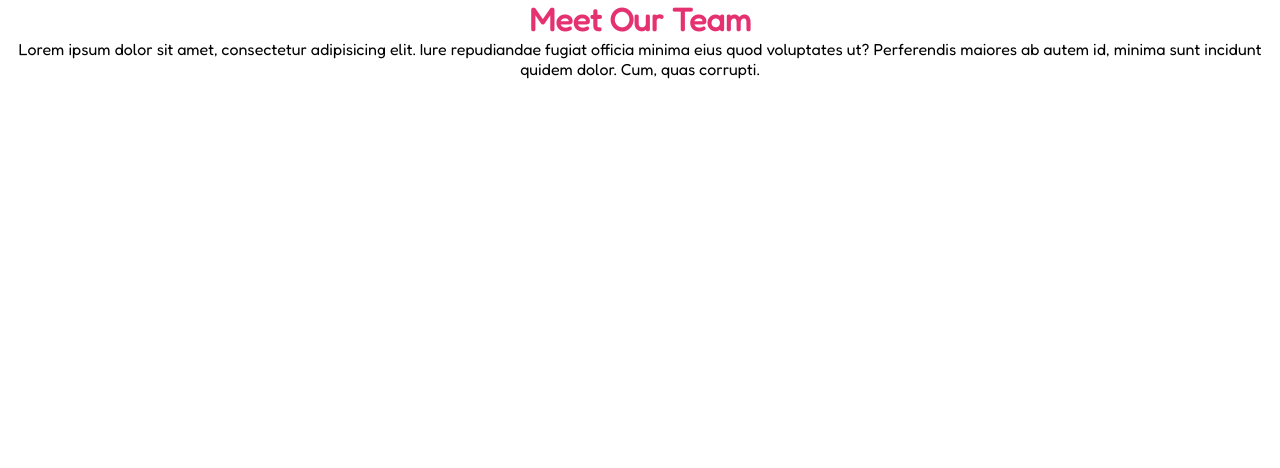
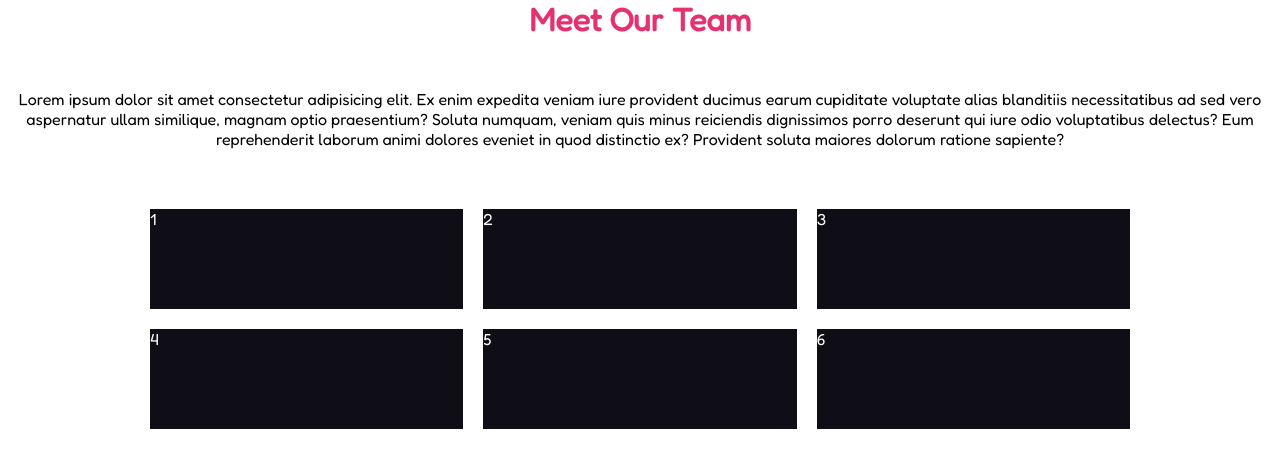
Before and after one commit to RiccardoImperato/html-css-float-cards, a plain HTML site: page index.html in a window 1280 px wide. Drawn offline with Linux system fonts and the light colour scheme.

Commit message:
feat: struttura delle cards

```diff
--- a/css/style.css
+++ b/css/style.css
@@ -6,7 +6,7 @@
     box-sizing: border-box;
 }
 
-/* common */
+/* typography */
 
 body {
     font-family: 'Fredoka', sans-serif;
@@ -16,9 +16,36 @@ body {
 
 h1 {
     color: #e53170;
+    margin-bottom: 50px;
+}
+
+h1+p {
+    margin-bottom: 50px;
 }
 
 header {
     margin: 0 auto;
     text-align: center;
 }
+
+/* main  */
+
+.container {
+    max-width: 1000px;
+    margin: 0 auto;
+}
+
+.clearfix::after {
+    content: "";
+    clear: both;
+    display: block;
+}
+
+.card {
+    width: calc(100% / 3 - 20px);
+    height: 100px;
+    margin: 10px;
+    color: white;
+    background-color: #0f0e17;
+    float: left;
+}
--- a/index.html
+++ b/index.html
@@ -19,13 +19,43 @@
 
     <!-- intestazione -->
     <header>
+
         <h1>Meet Our Team</h1>
-        <p>Lorem ipsum dolor sit amet, consectetur adipisicing elit. Iure repudiandae fugiat officia minima eius quod
-            voluptates ut? Perferendis maiores ab autem id, minima sunt incidunt quidem dolor. Cum, quas corrupti.</p>
+
+        <p>Lorem ipsum dolor sit amet consectetur adipisicing elit. Ex enim expedita veniam iure provident ducimus earum
+            cupiditate voluptate alias blanditiis necessitatibus ad sed vero aspernatur ullam similique, magnam optio
+            praesentium?
+            Soluta numquam, veniam quis minus reiciendis dignissimos porro deserunt qui iure odio voluptatibus delectus?
+            Eum reprehenderit laborum animi dolores eveniet in quod distinctio ex? Provident soluta maiores dolorum
+            ratione sapiente?
+        </p>
+
     </header>
 
     <!-- /intestazione -->
 
+    <!-- sezione con cards -->
+
+    <main>
+
+        <div class="container">
+
+            <div class="team clearfix">
+
+                <div class="card">1</div>
+                <div class="card">2</div>
+                <div class="card">3</div>
+                <div class="card">4</div>
+                <div class="card">5</div>
+                <div class="card">6</div>
+
+            </div>
+
+        </div>
+
+    </main>
+
+    <!-- /sezione con cards -->
 
 </body>
 
```
